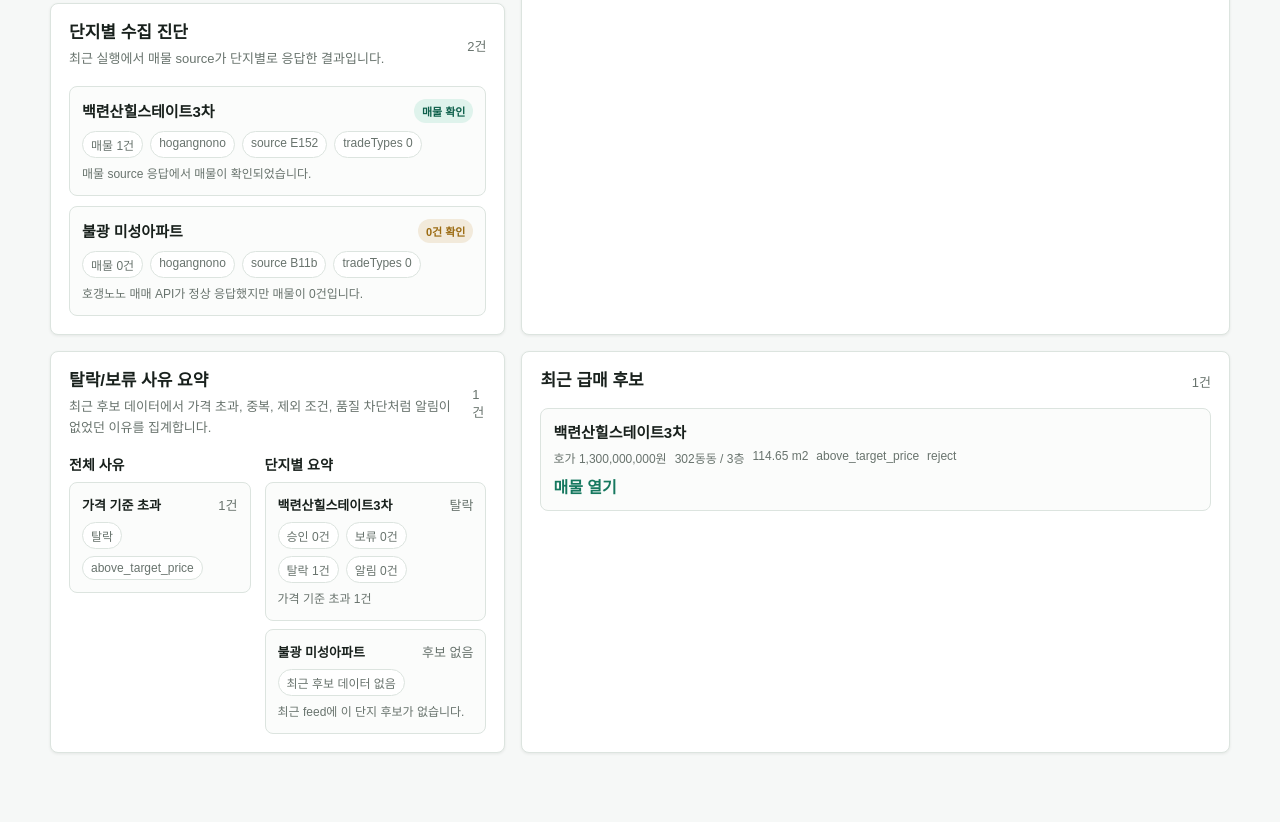
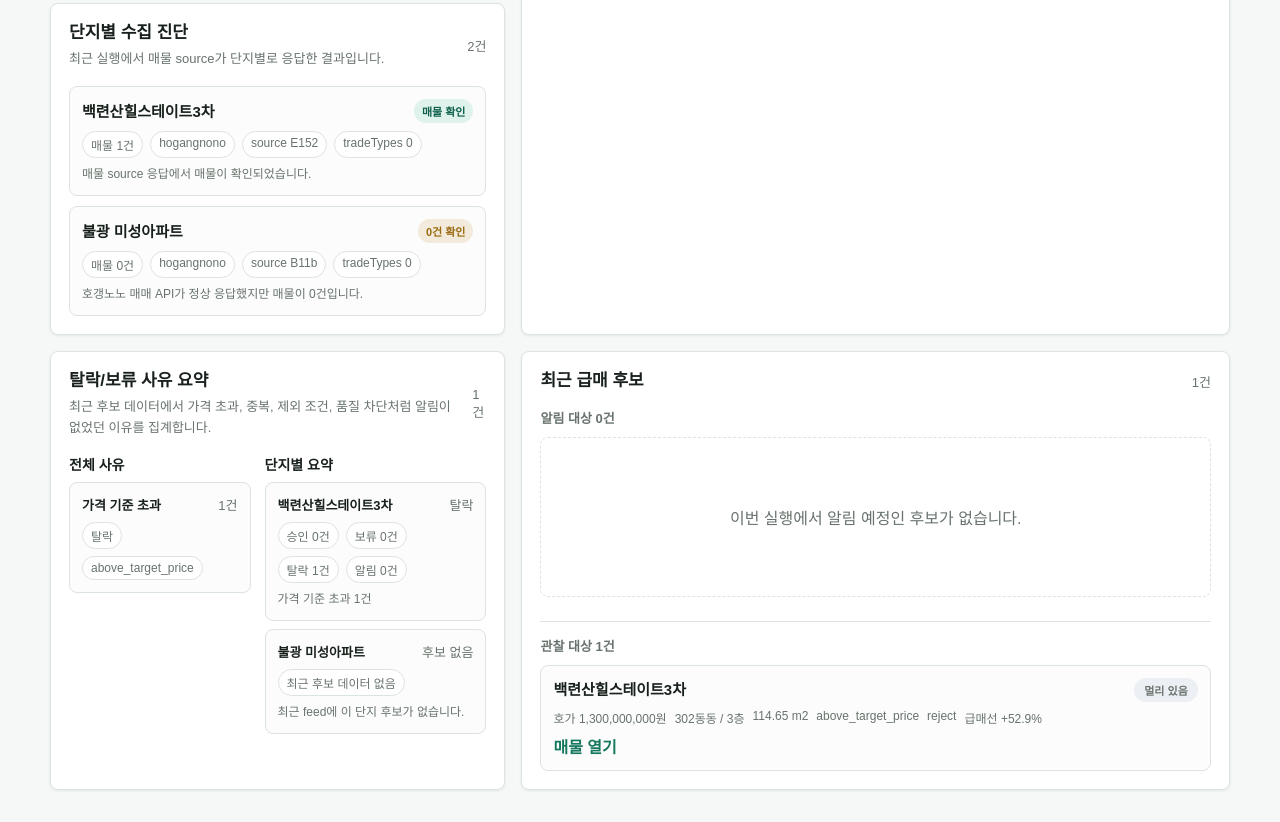
Before and after one commit to YeongSeokJeong/i_want_house, a plain HTML site: page index.html in a window 1280 px wide. Shown: the part 1724-2546 px from the top of the page. Before the commit the page ends 2509 px from the top, so only its background shows below. Drawn offline with Linux system fonts and the light colour scheme.

Commit message:
feat(dashboard-pre-urgent-grades/f-001): grade feed candidates

```diff
--- a/assets/dashboard.css
+++ b/assets/dashboard.css
@@ -321,9 +321,27 @@ canvas {
   text-align: center;
 }
 
-.feed-list {
+.feed-list,
+.feed-section-list {
   display: grid;
   gap: 10px;
+}
+
+.feed-section {
+  display: grid;
+  gap: 10px;
+}
+
+.feed-section + .feed-section {
+  margin-top: 14px;
+  padding-top: 14px;
+  border-top: 1px solid var(--line);
+}
+
+.feed-section h3 {
+  margin: 0;
+  color: var(--muted);
+  font-size: 13px;
 }
 
 .diagnostics-list {
@@ -504,9 +522,49 @@ canvas {
   line-height: 1.45;
 }
 
-.feed-item h3 {
-  margin: 0 0 7px;
+.feed-item-header {
+  display: flex;
+  align-items: flex-start;
+  justify-content: space-between;
+  gap: 10px;
+  margin-bottom: 7px;
+}
+
+.feed-item h4 {
+  min-width: 0;
+  margin: 0;
   font-size: 15px;
+}
+
+.urgency-grade {
+  flex: 0 0 auto;
+  min-width: 64px;
+  border-radius: 999px;
+  padding: 4px 8px;
+  text-align: center;
+  font-size: 11px;
+  font-weight: 700;
+}
+
+.urgency-grade-urgent {
+  background: #dff3ec;
+  color: #0d5f4a;
+}
+
+.urgency-grade-near {
+  background: #e7edff;
+  color: #3147a6;
+}
+
+.urgency-grade-interest {
+  background: #f2eadb;
+  color: var(--warn);
+}
+
+.urgency-grade-far,
+.urgency-grade-unknown {
+  background: #eceff3;
+  color: var(--muted);
 }
 
 .feed-meta {
--- a/assets/dashboard.js
+++ b/assets/dashboard.js
@@ -588,12 +588,23 @@ async function renderFeed(complexId) {
   const count = document.getElementById("feedCount");
 
   try {
-    const payload = await fetchJson("data/state/urgent-feed.json");
+    const [payload, historyPayload] = await Promise.all([
+      fetchJson("data/state/urgent-feed.json"),
+      fetchJson(`data/history/${complexId}.json`).catch(() => ({ history: [] })),
+    ]);
     const feedItems = Array.isArray(payload.items) ? payload.items : [];
+    const complex = COMPLEXES.find((item) => item.id === complexId);
+    const latestHistory = latestHistoryEntry(Array.isArray(historyPayload.history) ? historyPayload.history : []);
     const sorted = feedItems
       .filter((item) => item.complex_id === complexId)
       .filter((item) => Number(item.price_krw) > 0)
-      .sort((a, b) => Number(b.alert_planned) - Number(a.alert_planned) || Number(a.price_krw) - Number(b.price_krw))
+      .map((item) => ({ ...item, urgencyGrade: candidateUrgencyGrade(item, complex, latestHistory) }))
+      .sort(
+        (a, b) =>
+          Number(b.alert_planned) - Number(a.alert_planned) ||
+          a.urgencyGrade.rank - b.urgencyGrade.rank ||
+          Number(a.price_krw) - Number(b.price_krw),
+      )
       .slice(0, 10);
 
     const overflow = Number(payload.alert_cap_overflow || 0);
@@ -603,11 +614,57 @@ async function renderFeed(complexId) {
       return;
     }
 
-    list.replaceChildren(...sorted.map(feedItem));
+    const alertItems = sorted.filter((item) => item.alert_planned);
+    const observationItems = sorted.filter((item) => !item.alert_planned);
+    list.replaceChildren(
+      feedSection("알림 대상", alertItems, "이번 실행에서 알림 예정인 후보가 없습니다."),
+      feedSection("관찰 대상", observationItems, "급매 전 단계로 볼 후보가 없습니다."),
+    );
   } catch (error) {
     count.textContent = "오류";
     list.replaceChildren(emptyNode("후보 데이터를 불러오지 못했습니다."));
   }
+}
+
+function feedSection(title, items, emptyMessage) {
+  const section = document.createElement("section");
+  section.className = "feed-section";
+
+  const heading = document.createElement("h3");
+  heading.textContent = `${title} ${items.length}건`;
+  section.append(heading);
+
+  if (items.length === 0) {
+    section.append(emptyNode(emptyMessage));
+  } else {
+    const group = document.createElement("div");
+    group.className = "feed-section-list";
+    group.replaceChildren(...items.map(feedItem));
+    section.append(group);
+  }
+  return section;
+}
+
+function candidateUrgencyGrade(item, complex, latestHistory) {
+  if (!complex) {
+    return { kind: "unknown", label: "기준 부족", rank: 5, distance: null };
+  }
+  const price = positiveNumber(item.price_krw);
+  const urgentLine = criteriaThresholds(complex, latestHistory).urgentLine;
+  if (!price || !urgentLine) {
+    return { kind: "unknown", label: "기준 부족", rank: 5, distance: null };
+  }
+  const distance = ((price - urgentLine) / urgentLine) * 100;
+  if (distance <= 0) {
+    return { kind: "urgent", label: "급매", rank: 1, distance };
+  }
+  if (distance <= 5) {
+    return { kind: "near", label: "근접", rank: 2, distance };
+  }
+  if (distance <= 15) {
+    return { kind: "interest", label: "관심", rank: 3, distance };
+  }
+  return { kind: "far", label: "멀리 있음", rank: 4, distance };
 }
 
 function hasPriceData(history) {
@@ -689,8 +746,15 @@ function feedItem(item) {
   const node = document.createElement("article");
   node.className = "feed-item";
 
-  const title = document.createElement("h3");
+  const header = document.createElement("div");
+  header.className = "feed-item-header";
+  const title = document.createElement("h4");
   title.textContent = item.title || item.description || item.listing_id || "매물";
+  const grade = document.createElement("span");
+  const gradeKind = item.urgencyGrade?.kind || "unknown";
+  grade.className = `urgency-grade urgency-grade-${gradeKind}`;
+  grade.textContent = item.urgencyGrade?.label || "기준 부족";
+  header.append(title, grade);
 
   const meta = document.createElement("div");
   meta.className = "feed-meta";
@@ -708,8 +772,11 @@ function feedItem(item) {
   if (item.decision) {
     meta.append(span(item.decision));
   }
+  if (item.urgencyGrade) {
+    meta.append(span(formatGradeDistance(item.urgencyGrade)));
+  }
 
-  node.append(title, meta);
+  node.append(header, meta);
   if (item.link) {
     const link = document.createElement("a");
     link.className = "feed-link";
@@ -720,6 +787,16 @@ function feedItem(item) {
     node.append(link);
   }
   return node;
+}
+
+function formatGradeDistance(grade) {
+  if (!grade || !Number.isFinite(Number(grade.distance))) {
+    return "급매선 거리 -";
+  }
+  if (grade.distance <= 0) {
+    return `급매선 ${Math.abs(grade.distance).toFixed(1)}% 안쪽`;
+  }
+  return `급매선 +${grade.distance.toFixed(1)}%`;
 }
 
 function emptyNode(message) {
```
Also changed, not shown: 8 other files.
